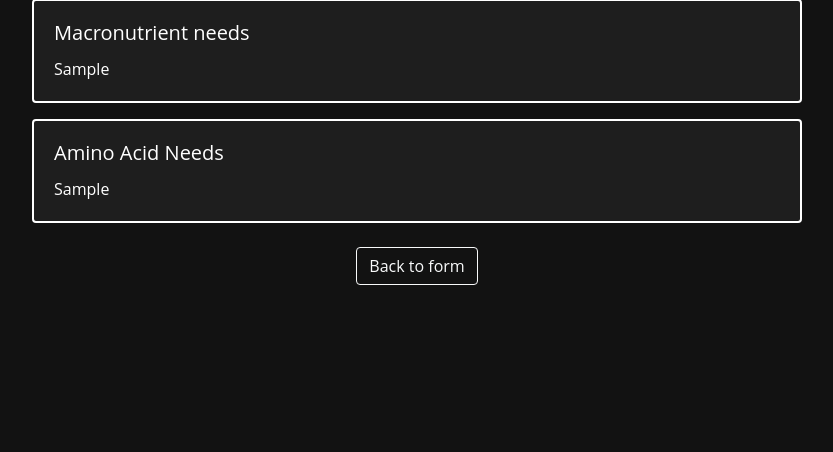
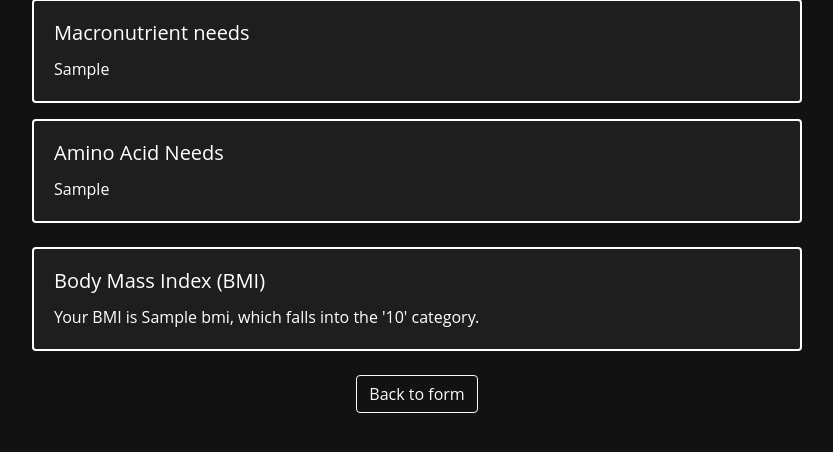
Before and after one commit to romanguillermo/amino-acid-calculator, a Flask app: template templates/results.html in a window 1280 px wide. Shown: the part 257-709 px from the top of the page, without its empty margins (223-1056 px from the left). Run offline with Flask 3, Linux system fonts and the light colour scheme; the template is opened without the code that fills it: most values are stand-ins (such as "Sample title", 1, 10 or a date in 2020); some libraries are stand-ins or nearby versions.

Commit message:
added body mass index calculations

```diff
--- a/app.py
+++ b/app.py
@@ -55,12 +55,20 @@ def calculate():
     total_daily_calories = needs.calculate_daily_calories()
     macros_needs = needs.calculate_macros_needs()
     amino_acid_results = needs.calculate_amino_acid_needs()
+    bmi, weight_category = needs.calculate_bmi()  # Unpack the return value
+
+    print(f"BMI: {bmi}")
+    print(f"Weight Category: {weight_category}")
 
     return render_template(
         "results.html",
         total_daily_calories=total_daily_calories,
         macros_needs=macros_needs,
         amino_acid_results=amino_acid_results,
+        bmi=bmi,
+        weight_category=weight_category,  # Pass weight category to the template
+
+
     )  # Renders results page based on input
 
 
--- a/static/css/style.css
+++ b/static/css/style.css
@@ -29,3 +29,14 @@ body {
     border: 2px solid #fff;
     background-color: #1e1e1e;
 }
+
+.card {
+    display: block; /* making sure the card is displayed */
+    opacity: 1;
+    visibility: visible; /* making sure the card is visible */
+  }
+  .bmi-card .card-text {
+    display: block !important; /* just for bmi card */
+    opacity: 1 !important;
+    visibility: visible !important;
+  }
--- a/templates/results.html
+++ b/templates/results.html
@@ -32,7 +32,12 @@
                 <p class="card-text">{{ amino_acid_results|safe }}</p>
             </div>
         </div>
-
+        <div class="card mb-4 bmi-card">
+            <div class="card-body">
+                <h5 class="card-title">Body Mass Index (BMI)</h5>
+                <p class="card-text">Your BMI is {{ bmi }}, which falls into the '{{ weight_category }}' category.</p>
+            </div>
+        </div>
         <div class="d-flex justify-content-center">
         <a href="{{ url_for('index') }}" class="btn btn-outline-light back-button">Back to form</a>
         </div>
```
Also changed, not shown: NeedsFormula.py (+24 -2 lines).
